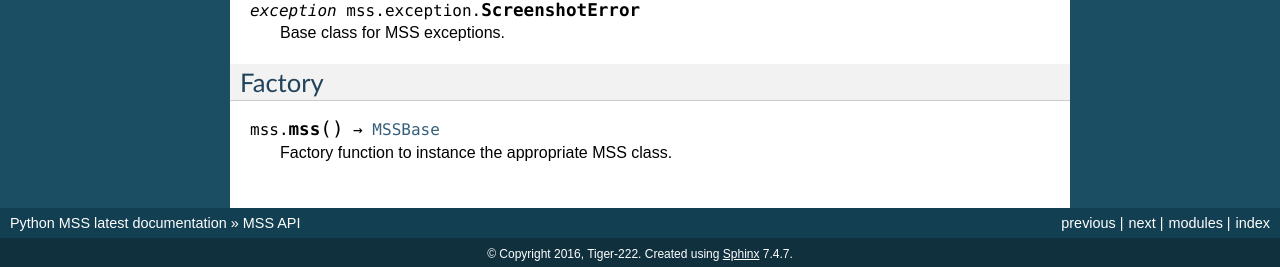
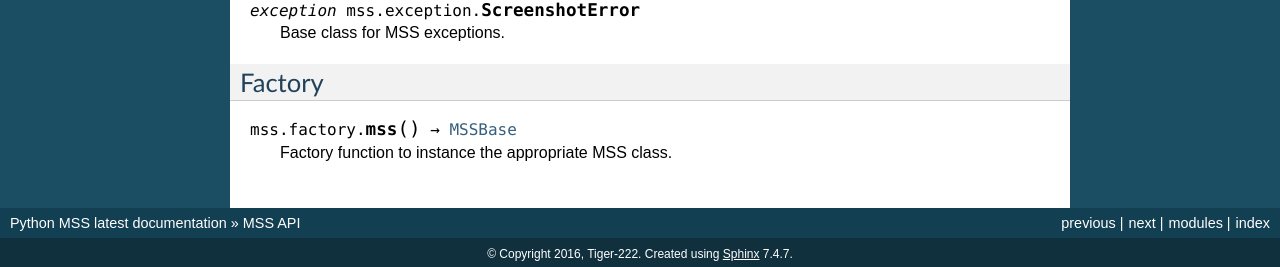
Before and after one commit to BoboTiG/python-mss, a Sphinx documentation site: the page built from docs/source/api.rst, in a window 1280 px wide. Shown: the part 2110-2377 px from the top of the page. Built offline with Sphinx 7.4.7, drawn with Linux system fonts in a browser that asks for light colours.

Commit message:
Doc: fix factory module name

```diff
--- a/docs/source/api.rst
+++ b/docs/source/api.rst
@@ -141,7 +141,7 @@ Exception
 Factory
 =======
 
-.. module:: mss
+.. module:: mss.factory
 
 .. function:: mss() -> MSSBase
 
```
